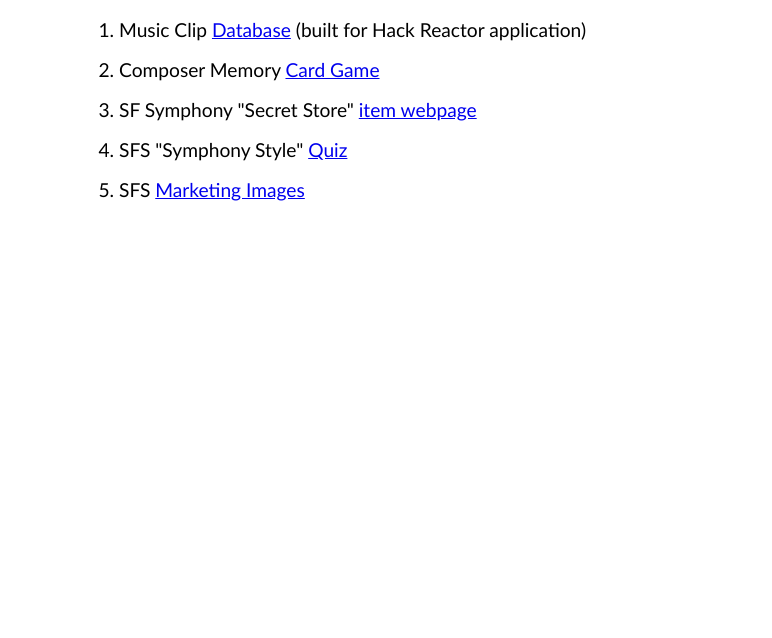
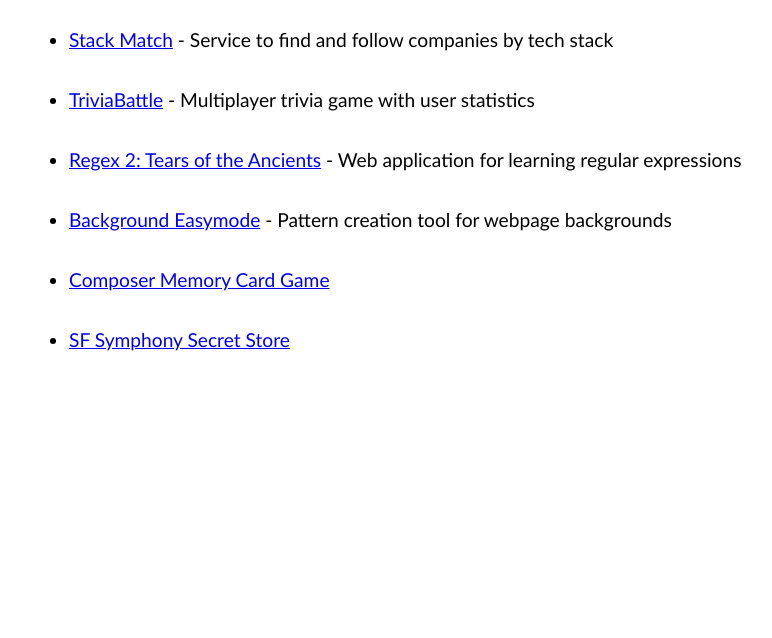
Before and after one commit to hsadler/my-projects, a plain HTML site: page index.html in a window 1280 px wide. Shown: the part 162-800 px from the top of the page, without its empty margins (211-983 px from the left). Drawn offline with Linux system fonts and the light colour scheme.

Commit message:
update project links, update css

```diff
--- a/index.html
+++ b/index.html
@@ -5,53 +5,64 @@
     <meta charset="utf-8">
     <title>Harry Sadler's Projects on GitHub</title>
     <style id="jsbin-css">
- {border: 1px dotted red}
-
+      * {
+        /*border: 1px dotted red*/
+      }
       body {
         font-size: 1.2em;
         font-family: Futura, 'Trebuchet MS', Arial, sans-serif;
       }
-
       .mainCenterBox {
-  width: 700px;
+        width: 800px;
         height: 500px;
         margin: 100px auto;
       }
+      .projOrderedList {
+        line-height: 60px;
+      }
+    </style>
 
-.projOrderedList {
-  line-height: 40px;
-}
+  </head>
 
-</style>
-</head>
   <body>
     <div class="mainCenterBox">
 
-      <h1>Harry Sadler's Projects on GitHub</h1>
+      <h1>Harry Sadler's Projects</h1>
 
-      <ol class="projOrderedList">
+      <ul class="projOrderedList">
         <li>
-          Music Clip <a href="http://hsadler.github.io/my-projects/Music_Clip_Database.html">
-          Database</a>
-          (built for Hack Reactor application)
+          <a target="_blank" href="http://stackmatch.herokuapp.com">
+          Stack Match</a> - Service to find and follow companies by tech stack
         </li>
         <li>
-          Composer Memory <a href="http://hsadler.github.io/my-projects/Memory_Card_Game.html">
-          Card Game</a>
+          <a target="_blank" href="http://triviabattle.herokuapp.com">
+          TriviaBattle</a> - Multiplayer trivia game with user statistics
         </li>
         <li>
-          SF Symphony "Secret Store" <a href="http://hsadler.github.io/my-projects/SFS_SStore.html">
-          item webpage</a>
+          <a target="_blank" href="https://github.com/mayan-papaya/familiar-protein">
+          Regex 2: Tears of the Ancients</a> - Web application for learning regular expressions
         </li>
         <li>
+          <a target="_blank" href="http://hsadler.github.io/2015-06-mvp/">
+          Background Easymode</a> - Pattern creation tool for webpage backgrounds
+        </li>
+        <li>
+          <a target="_blank" href="http://hsadler.github.io/composerMemoryGame/">
+          Composer Memory Card Game</a>
+        </li>
+        <li>
+          <a target="_blank" href="http://hsadler.github.io/my-projects/SFS_SStore.html">
+          SF Symphony Secret Store</a>
+        </li>
+        <!-- <li>
           SFS "Symphony Style" <a href="http://hsadler.github.io/my-projects/SymphonyStyleQuiz.html">
           Quiz</a>
         </li>
         <li>
           SFS <a href="http://hsadler.github.io/my-projects/hsMarketingImages.html">
           Marketing Images</a>
-        </li>
-      </ol>
+        </li> -->
+      </ul>
 
     </div>
 
```
Also changed, not shown: SFS_SStore.html (+0 -4 lines). Lines whose indentation alone changed are shown as unchanged.
